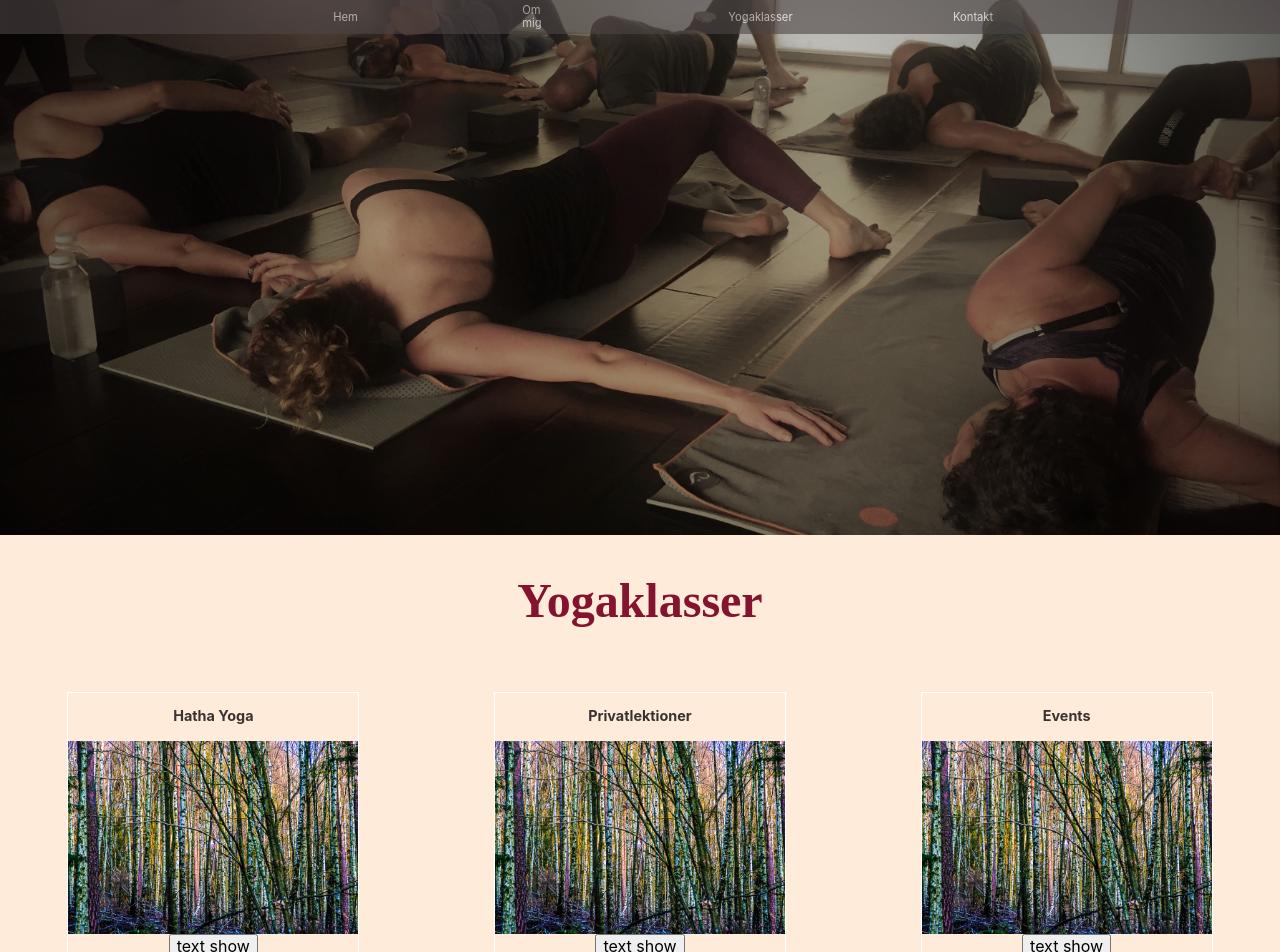
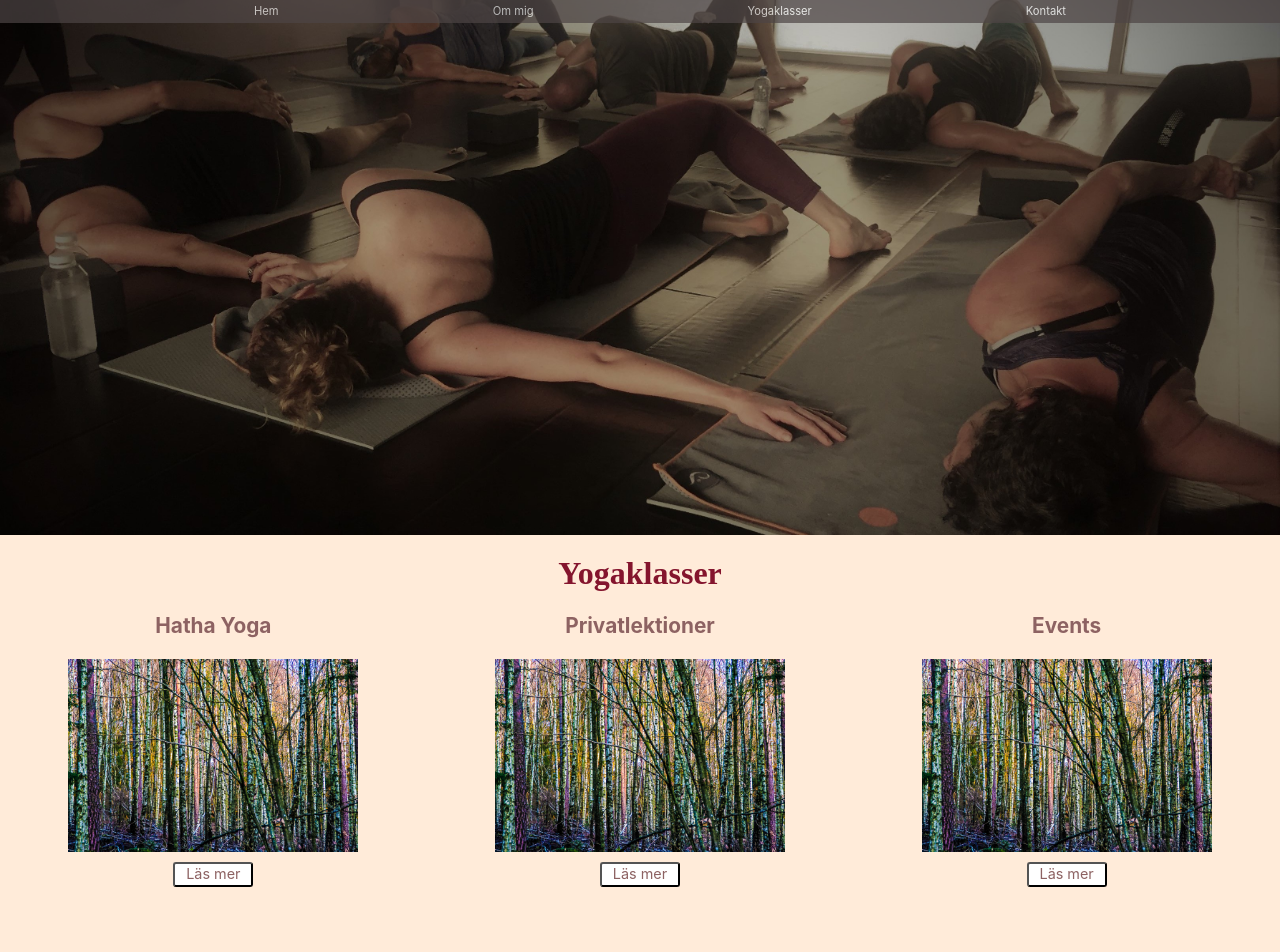
Before and after one commit to Isabelle-123/yogasyster.github.io, a React (Create React App) app in the folder client/: page /classes in a window 1280 px wide. Shown: the top 952 px of the page. After the commit the page ends 915 px from the top, so only its background shows below. Built offline with nearby package versions, Linux system fonts and the light colour scheme; a web font is replaced by a local one.

Commit message:
added text to readme, changed with on navbar, style changes on text

```diff
--- a/client/src/components/Contactfolder/ContactForm.js
+++ b/client/src/components/Contactfolder/ContactForm.js
@@ -1,10 +1,8 @@
-import React from "react";
-import ContactInput from "./ContactInput.js"
-import styled from "styled-components";
-
+import React from 'react';
+import ContactInput from './ContactInput.js';
+import styled from 'styled-components';
 
 const StyleContactForm = styled.div`
-
   #contact-form {
     text-align: justify;
     float: right;
@@ -12,7 +10,6 @@ const StyleContactForm = styled.div`
     flex-direction: column;
     margin-top: 5%;
     margin-bottom: 10%;
-
   }
 
   .form-group {
@@ -25,7 +22,7 @@ const StyleContactForm = styled.div`
     flex-direction: column;
     align-items: center;
     margin-top: 5%;
-    font-size: 0.7em;
+    font-size: 0.9em;
   }
 
   .form-control {
@@ -40,12 +37,12 @@ const StyleContactForm = styled.div`
     width: 200%;
   }
 
-  .contact-button {
+  button {
     width: 80px;
     background-color: white;
     color: #8d6262;
     line-height: 130%;
-    font-size: 0.7em;
+    font-size: 0.9em;
     display: flex;
     flex-direction: column;
     align-items: center;
@@ -55,50 +52,66 @@ const StyleContactForm = styled.div`
     cursor: pointer;
   }
 
-  . label {
+  .label {
     font-size: 0.7em;
   }
 
-  .contact-button:hover {
+  button:hover {
     background-color: #8d6262;
     color: white;
   }
 
-  `
+  button:focus {
+    ${'' /* outline-color: #4d4545; */}
+    outline-color: #f3d4d4;
+  }
+`;
 
-const ContactForm = ({ onSubmit, name, onNameChange, email, onEmailChange, message, onMessageChange, handleSubmit }) => (
+const ContactForm = ({
+  onSubmit,
+  name,
+  onNameChange,
+  email,
+  onEmailChange,
+  message,
+  onMessageChange,
+  handleSubmit,
+}) => (
   <StyleContactForm>
-  <form
-    id="contact-form"
-    onSubmit={onSubmit}
-    method="POST"
-    >
+    <form id='contact-form' onSubmit={onSubmit} method='POST'>
+      <ContactInput
+        htmlFor='name'
+        type='text'
+        title='Namn'
+        value={name}
+        OnChange={onNameChange}
+      />
+      <ContactInput
+        htmlFor='name'
+        type='email'
+        title='Din mejladress'
+        value={email}
+        OnChange={onEmailChange}
+        aria-describedby='emailHelp'
+      />
 
-    <ContactInput htmlFor = "name" type = "text" title = "Namn" value = {name} OnChange = {onNameChange}/>
-    <ContactInput htmlFor = "name" type = "email" title = "Din mejladress" value = {email} OnChange = {onEmailChange} aria-describedby="emailHelp"/>
-
-    <div className="form-group">
-      <label htmlFor="message">Meddelande</label>
+      <div className='form-group'>
+        <label htmlFor='message'>Meddelande</label>
         <textarea
-        className="form-control"
-        value ={ message }
-        rows="5"
-        onChange={ onMessageChange }
-        >
-      </textarea>
+          className='form-control'
+          value={message}
+          rows='5'
+          onChange={onMessageChange}
+        ></textarea>
       </div>
 
-    <div className="form-group">
-      <button
-        type="submit"
-        className="contact-button"
-        onSubmit={ handleSubmit }
-        >
+      <div className='form-group'>
+        <button type='submit' onSubmit={handleSubmit}>
           Sänd
         </button>
       </div>
     </form>
   </StyleContactForm>
-)
+);
 
 export default ContactForm;
--- a/client/src/components/Contactfolder/ContactPicText.js
+++ b/client/src/components/Contactfolder/ContactPicText.js
@@ -1,10 +1,9 @@
-import React from "react";
-import styled from "styled-components";
+import React from 'react';
+import styled from 'styled-components';
 
-const contactPic = require("../pics/kontakta-yogasyster-matilda.jpg");
+const contactPic = require('../pics/kontakta-yogasyster-matilda.jpg');
 
 const StyleContactPicText = styled.div`
-
   img {
     height: auto;
     width: 100%;
@@ -19,7 +18,7 @@ img {
 
   h1 {
     font-family: Zeyada;
-    font-size: 1.5em;
+    font-size: 2em;
     display: flex;
     align-self: center;
     color: #84142d;
@@ -33,8 +32,8 @@ img {
     display: flex;
     /* opacity: 80%; */
     margin: 5px;
-    font-family: "arial";
-    font-size: 0.7em;
+    font-family: 'arial';
+    font-size: 0.9em;
     font-weight: lighter;
     /* line-height: 150%; */
   }
@@ -42,21 +41,21 @@ img {
   h3 {
     margin-top: 2%;
     font-weight: bold;
-    font-family: "Bellota";
+    font-family: 'Bellota';
     /* color: #84142d; */
     color: #4d4545;
-
   }
-
-  `
+`;
 
 const ContactText = () => {
-
   return (
     <StyleContactPicText>
-    <div className = "container">
-      <img src={contactPic} alt="Yogasyster Matilda vilar på klipporna i Lysekil"/>
-      <section className="contact-container">
+      <div className='container'>
+        <img
+          src={contactPic}
+          alt='Yogasyster Matilda vilar på klipporna i Lysekil'
+        />
+        <section className='contact-container'>
           <h1>Kontakta Yogasyster</h1>
           <h2>Mejl: matildaeden@gmail.com</h2>
           <h2>Telefon: 0704-809205</h2>
@@ -64,7 +63,7 @@ const ContactText = () => {
         </section>
       </div>
     </StyleContactPicText>
-  )
-}
+  );
+};
 
 export default ContactText;
--- a/client/src/components/MyHistory.js
+++ b/client/src/components/MyHistory.js
@@ -1,9 +1,9 @@
-import React, {useEffect} from "react";
-import styled from "styled-components";
+import React, { useEffect } from 'react';
+import styled from 'styled-components';
 //import { StyleHome } from "react-router-dom";
 
-const omYogasyster = require("./pics/om-yogasyster-matilda-edén.jpg");
-const omYogasysterBig = require("./pics/om-yogasyster-matilda.jpg");
+const omYogasyster = require('./pics/om-yogasyster-matilda-edén.jpg');
+const omYogasysterBig = require('./pics/om-yogasyster-matilda.jpg');
 
 const StyleHistory = styled.div`
   display: flex;
@@ -22,17 +22,19 @@ const StyleHistory = styled.div`
   .text-container {
     display: flex;
     flex-direction: column;
-    align-items: center;
     margin-left: 15%;
     margin-right: 15%;
+    display: flex;
+    align-items: center;
+    text-align: center;
   }
 
 
   h1 {
     color: #84142d;
     font-family: Zeyada;
-    font-size: 1.5rem;
-    margin-top: 3%;
+    font-size: 2em;
+    margin-top: 20px;
     margin-bottom: 0%;
   }
 
@@ -102,32 +104,39 @@ const StyleHistory = styled.div`
 }
 `;
 
-
 const MyHistory = () => {
   useEffect(() => {
-    window.scrollTo(0, 0)
-  }, [])
+    window.scrollTo(0, 0);
+  }, []);
   return (
     <>
       <StyleHistory>
-     <img className='pic-small-screen' src={omYogasyster} alt="Yogasyster Matilda mediterar i skogen" />
-     <img className='pic-big-screen' src={omYogasysterBig} alt="Yogasyster Matilda mediterar i skogen"/>
+        <img
+          className='pic-small-screen'
+          src={omYogasyster}
+          alt='Yogasyster Matilda mediterar i skogen'
+        />
+        <img
+          className='pic-big-screen'
+          src={omYogasysterBig}
+          alt='Yogasyster Matilda mediterar i skogen'
+        />
         <section className='text-container'>
           <h1>Det var yogan som hittade mig</h1>
 
           <p>
-        En sökande person, med höga krav på sig själv, som alltid varit upptagen
-        av 1000 tankar samtidigt och oroat sig för framtiden. Innan yogan kom in
-        i bilden prövade jag på strategin “resa till andra platser för att hitta
-        mig själv”. Den där “inre kompassen” borde väl ändå finnas på andra
-        sidan jorden?
+            En sökande person, med höga krav på sig själv, som alltid varit
+            upptagen av 1000 tankar samtidigt och oroat sig för framtiden. Innan
+            yogan kom in i bilden prövade jag på strategin “resa till andra
+            platser för att hitta mig själv”. Den där “inre kompassen” borde väl
+            ändå finnas på andra sidan jorden?
           </p>
           <p>
             Efter varje resa inser jag att i ryggsäcken ligger också mitt inre
-        bagage som jag i så många år burit runt på, packat ner, packat om och
-        rest vidare. Efter den insikten får jag en yoga-dvd i
-        inflyttningspresent, min syster flyttar till Kalifornien och bästisen
-        reser till Indien.
+            bagage som jag i så många år burit runt på, packat ner, packat om
+            och rest vidare. Efter den insikten får jag en yoga-dvd i
+            inflyttningspresent, min syster flyttar till Kalifornien och
+            bästisen reser till Indien.
           </p>
           <p>
             Dvd:n, reseberättelserna från Indien och Kalifornien bidrar till att
@@ -137,29 +146,30 @@ const MyHistory = () => {
           </p>
 
           <p>
-        Varför inte göra ett nytt försök till att hitta den “inre kompassen” på
-        andra sidan jorden? Vi checkar in på ett ashram i Rishikesh och vänder
-        nu uppmärksamheten inåt. Jag öppnas upp för en värld där asanas är ett
-        verktyg för att komma djupare i sin egen meditation och spirituella
-        sökande. På min tallrik serveras ett helhetstänk som jag i så många år
-        har letat efter och som jag fortfarande vill lära mig mer om.
+            Varför inte göra ett nytt försök till att hitta den “inre kompassen”
+            på andra sidan jorden? Vi checkar in på ett ashram i Rishikesh och
+            vänder nu uppmärksamheten inåt. Jag öppnas upp för en värld där
+            asanas är ett verktyg för att komma djupare i sin egen meditation
+            och spirituella sökande. På min tallrik serveras ett helhetstänk som
+            jag i så många år har letat efter och som jag fortfarande vill lära
+            mig mer om.
           </p>
           <p>
-        Inom yogan hittar jag svar och strategier till att våga vara kvar i mig
-        själv, vara i nuet, acceptera tankar och jag lär mig nya saker hela
-        tiden! Jag är fortfarande så tacksam för att jag och yogan hittade
-        varandra och är mer än motiverad till att fördjupa den relationen genom
-        att även lära ut yoga till andra.{" "}
+            Inom yogan hittar jag svar och strategier till att våga vara kvar i
+            mig själv, vara i nuet, acceptera tankar och jag lär mig nya saker
+            hela tiden! Jag är fortfarande så tacksam för att jag och yogan
+            hittade varandra och är mer än motiverad till att fördjupa den
+            relationen genom att även lära ut yoga till andra.{' '}
           </p>
           <p>
             Att få jobba med kombinera mina erfarenheter som arbetsterapeut inom
             rehabilitering i sjukvårdens värld med kunskaperna som yogalärare är
-        drömmen. Jag vill vara med och bidra till att fler får upp ögonen för
-        ”the power of yoga” och även hittar verktygen till att implementera det
-        i sin vardag utanför mattan!
+            drömmen. Jag vill vara med och bidra till att fler får upp ögonen
+            för ”the power of yoga” och även hittar verktygen till att
+            implementera det i sin vardag utanför mattan!
           </p>
-      <h2 className="namaste"> Namasté</h2>
-      <h3 className="matilda"> Matilda Edén</h3>
+          <h2 className='namaste'> Namasté</h2>
+          <h3 className='matilda'> Matilda Edén</h3>
         </section>
       </StyleHistory>
     </>
--- a/client/src/components/Navbar.js
+++ b/client/src/components/Navbar.js
@@ -5,32 +5,18 @@ import { Link } from 'react-router-dom';
 const MyNavbar = styled.nav`
   background: #4d4545;
   height: auto;
-  opacity: 60%;
+  opacity: 70%;
   top: 0;
   z-index: 100;
   position: fixed;
   width: 100%;
 
-  /*
-#393232
-#4d4545
-vinröd 84142d
-brunrosa 8d6262
-rouge ed8d8d
-puder f3d4d4
-beige ffebd9
-
-  // "Zeyada",
-  //   "Bellota",
-*/
-
   .nav-links {
+    list-style: none;
     display: flex;
-    flex-wrap: nowrap;
     justify-content: space-evenly;
     align-items: center;
-    list-style: none;
-    margin: 0% 10% 0% 10%;
+    margin: 5px 0px 5px 0px;
   }
 
   /* .logo {
@@ -39,10 +25,10 @@ beige ffebd9
 
   .links {
     display: flex;
+
     text-decoration: none;
     color: white;
     opacity: none;
-    margin: 10%;
     font-size: 0.7rem;
   }
 `;
--- a/client/src/components/classesFolder/Classes.js
+++ b/client/src/components/classesFolder/Classes.js
@@ -23,28 +23,25 @@ const StyleClasses = styled.div`
     justify-content: center;
     color: #84142d;
     font-family: Zeyada;
-    font-size: 3rem;
-    margin-top: 3%;
-    margin-bottom: 0%;
+    font-size: 2em;
+    margin-top: 20px;
+    margin-bottom: 0;
   }
   .container {
     display: flex;
     flex-direction: row;
     justify-content: space-around;
     flex-wrap: wrap;
-    ${'' /* margin-left: 10%; */}
     width: 100%;
-    ${'' /* justify-content: space-evenly;
-    align-items: center;
-    list-style: none; */}
   }
 
   .card {
     display: flex;
     flex-direction: column;
     align-items: center;
-    margin-top: 5%;
-    border: white 1px solid;
+    margin-bottom: 5px;
+    width: 290px;
+    padding: 1%;
   }
 
   .card > img {
@@ -53,10 +50,42 @@ const StyleClasses = styled.div`
   }
 
   h3 {
+    color: #8d6262;
+    font-size: 1.3em;
+    margin-top: 10px;
+  }
+
+  p {
+    display: flex;
     color: #393232;
     text-align: justify;
     line-height: 130%;
     font-size: 0.9em;
+    margin-top: 0;
+  }
+
+  button {
+    width: 80px;
+    background-color: white;
+    color: #8d6262;
+    line-height: 130%;
+    font-size: 0.9em;
+    display: flex;
+    flex-direction: column;
+    align-items: center;
+    align-self: center;
+    margin: 10px;
+    border-radius: 3px;
+    cursor: pointer;
+  }
+  button:hover {
+    background-color: #8d6262;
+    color: white;
+  }
+
+  button:focus {
+    ${'' /* outline-color: #4d4545; */}
+    outline-color: #f3d4d4;
   }
 `;
 
@@ -89,42 +118,57 @@ class Classes extends Component {
           <div className='card'>
             <h3>Hatha Yoga</h3>
             <img src={björkPic} className='björkPic' alt='x' />
-            <button
-              onClick={() => this.showHide(0)}
-              className='button-primary btn'
-            >
-              {this.changeName()}
+            <button onClick={() => this.showHide(0)}>
+              {/* {this.changeName()}  */}
+              Läs mer
             </button>
-            {this.state.show[0] && <div> teeext</div>}
+
+            {this.state.show[0] && (
+              <p>
+                {' '}
+                Lorem ipsum dolor, sit amet consectetur adipisicing elit. Quam,
+                sint voluptate saepe reiciendis officia veritatis facilis vitae
+                veniam. Unde hic laborum debitis explicabo quaerat animi
+                necessitatibus maiores, rerum aliquam exercitationem!
+              </p>
+            )}
           </div>
+
           <div className='card'>
             <h3>Privatlektioner</h3>
             <img src={björkPic} className='björkPic' alt='x' />
-            <button
-              onClick={() => this.showHide(1)}
-              className='button-primary btn'
-            >
-              {this.changeName()}
+            <button onClick={() => this.showHide(1)}>
+              Läs mer
+              {/* {this.changeName()} */}
             </button>
             {this.state.show[1] && (
               <div>
-                <p>text</p>
+                <p>
+                  Lorem ipsum dolor, sit amet consectetur adipisicing elit.
+                  Quam, sint voluptate saepe reiciendis officia veritatis
+                  facilis vitae veniam. Unde hic laborum debitis explicabo
+                  quaerat animi necessitatibus maiores, rerum aliquam
+                  exercitationem!
+                </p>
               </div>
             )}
           </div>
           <div className='card'>
             <h3>Events</h3>
             <img src={björkPic} className='björkPic' alt='x' />
-            <button
-              onClick={() => this.showHide(2)}
-              className='button-primary btn'
-            >
-              {this.changeName()}
+            <button onClick={() => this.showHide(2)}>
+              Läs mer
+              {/* {this.changeName()} */}
             </button>
             {this.state.show[2] && (
               <div>
-                <p>text</p>
-                <p>text</p>
+                <p>
+                  Lorem ipsum dolor, sit amet consectetur adipisicing elit.
+                  Quam, sint voluptate saepe reiciendis officia veritatis
+                  facilis vitae veniam. Unde hic laborum debitis explicabo
+                  quaerat animi necessitatibus maiores, rerum aliquam
+                  exercitationem!
+                </p>
               </div>
             )}
           </div>
@@ -136,8 +180,7 @@ class Classes extends Component {
 
 export default Classes;
 
-{
-  /* /*
+/* /*
 <li>
 Hatha Yoga
 <button onChange={toggle}>Läs mer</button>
@@ -157,7 +200,7 @@ Privatlektioner
 )}
 </li> }
 */
-  /*
+/*
 {<li>
 Events
 <button onClick={() => setShowing(!isShowing)}>Läs mer</button>
@@ -168,4 +211,3 @@ Events
 )}
 </li> }
 */
-}
```
Also changed, not shown: 1 other file (tests, documents, lock files or other folders). Lines whose indentation alone changed are shown as unchanged.
